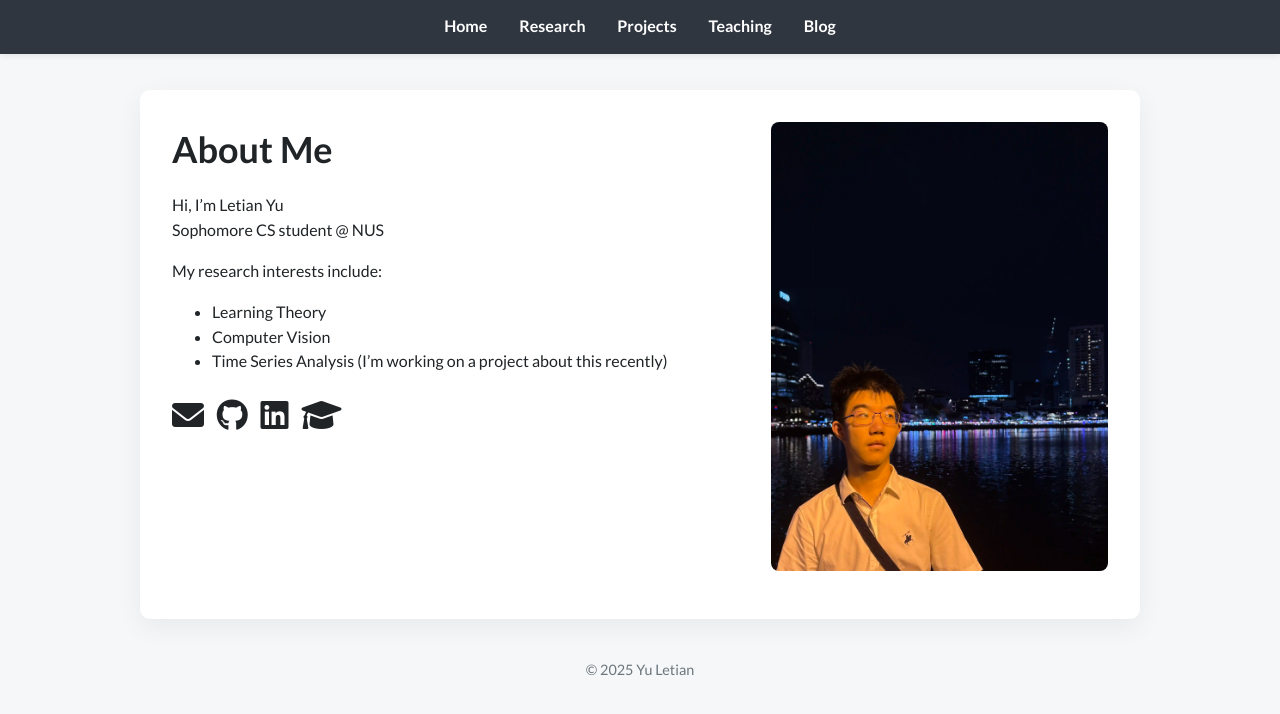
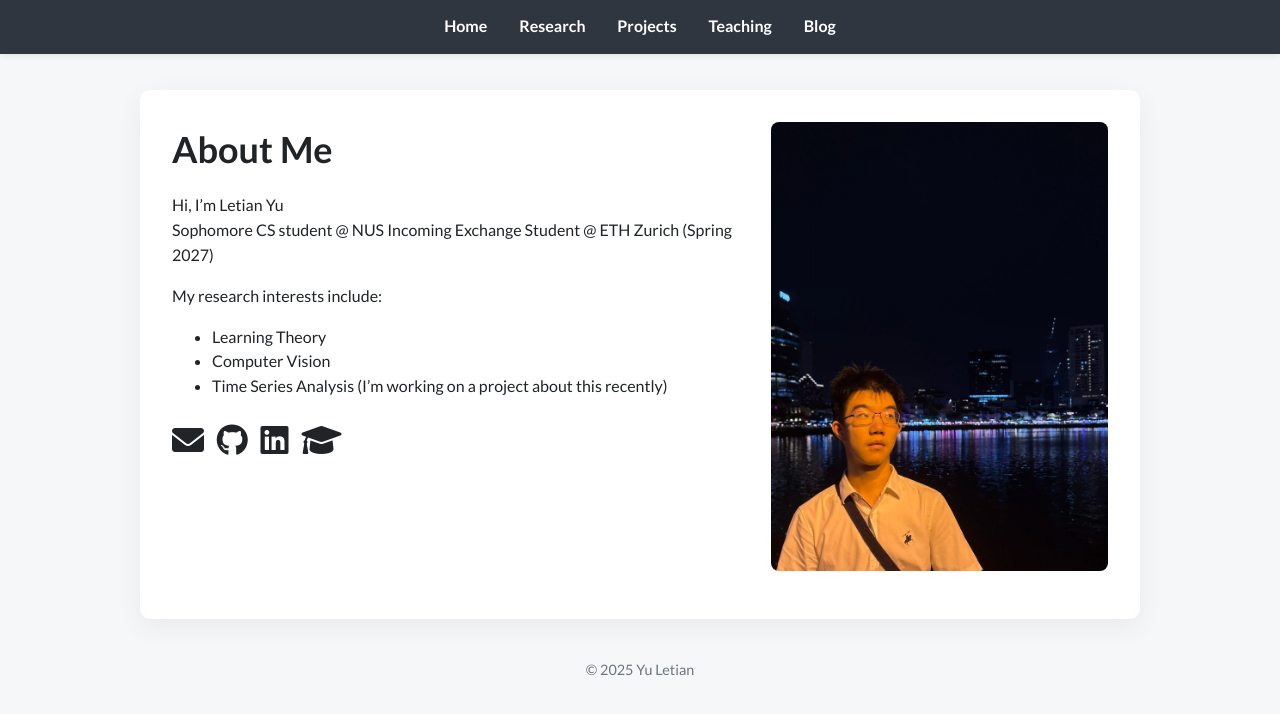
Before and after one commit to FisherSkyi/FisherSkyi.github.io, a Jekyll site: the page built from index.md, in a window 1280 px wide. Shown: the top 714 px of the page. Built offline with Jekyll 4.4.1, drawn with Linux system fonts in a browser that asks for light colours.

```diff
--- a/index.md
+++ b/index.md
@@ -12,6 +12,7 @@
 
 Hi, I'm Letian Yu
 Sophomore CS student @ NUS
+Incoming Exchange Student @ ETH Zurich (Spring 2027)
 
 My research interests include:
 - Learning Theory
```
